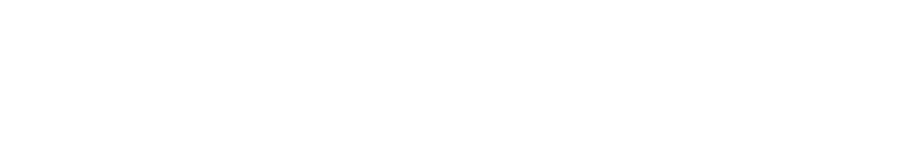
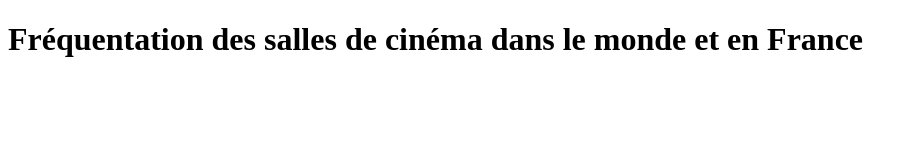
Before and after one commit to cecilepn/datalivz, a plain HTML site: page index.html in a window 1280 px wide. Shown: the whole page, without its empty margins (0-918 px from the left). Drawn offline with Linux system fonts and the light colour scheme.

Commit message:
📝
update index.html & readme.md

```diff
--- a/index.html
+++ b/index.html
@@ -10,7 +10,7 @@
 
 <body>
 
-
+    <h1> Fréquentation des salles de cinéma dans le monde et en France </h1>
 
 </body>
 
```
Also changed, not shown: README.md.
